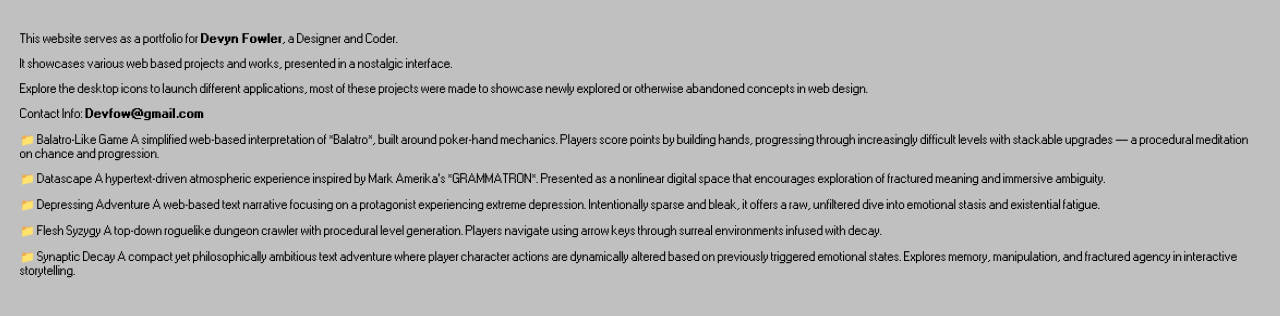
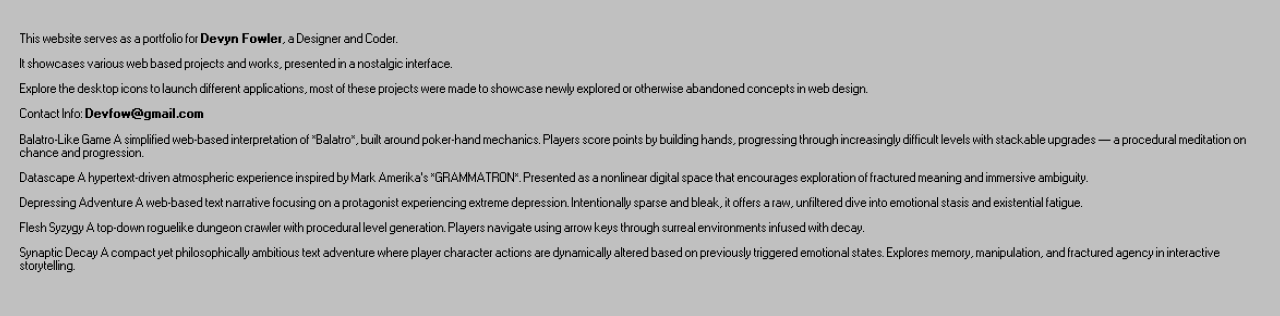
Before and after one commit to Devfow/portfolio, a plain HTML site: page projects/readme.html in a window 1280 px wide. Drawn offline with nearby package versions, Linux system fonts and the light colour scheme.

Commit message:
Update readme.html

```diff
--- a/projects/readme.html
+++ b/projects/readme.html
@@ -23,24 +23,24 @@
     <p>It showcases various web based projects and works, presented in a nostalgic interface.</p>
     <p>Explore the desktop icons to launch different applications, most of these projects were made to showcase newly explored or otherwise abandoned concepts in web design.</p>
 <p>Contact Info: <strong>Devfow@gmail.com</strong> </p>
-<p>📁 Balatro-Like Game
+<p> Balatro-Like Game
 A simplified web-based interpretation of *Balatro*, built around poker-hand mechanics.
 Players score points by building hands, progressing through increasingly difficult levels with stackable upgrades —
 a procedural meditation on chance and progression.</p>
 
-<p>📁 Datascape
+<p> Datascape
 A hypertext-driven atmospheric experience inspired by Mark Amerika’s *GRAMMATRON*.
 Presented as a nonlinear digital space that encourages exploration of fractured meaning and immersive ambiguity.</p>
 
-<p>📁 Depressing Adventure
+<p> Depressing Adventure
 A web-based text narrative focusing on a protagonist experiencing extreme depression.
 Intentionally sparse and bleak, it offers a raw, unfiltered dive into emotional stasis and existential fatigue.</p>
 
-<p>📁 Flesh Syzygy
+<p> Flesh Syzygy
 A top-down roguelike dungeon crawler with procedural level generation.
 Players navigate using arrow keys through surreal environments infused with decay.</p>
 
-<p>📁 Synaptic Decay
+<p> Synaptic Decay
 A compact yet philosophically ambitious text adventure
 where player character actions are dynamically altered based on previously triggered emotional states.
 Explores memory, manipulation, and fractured agency in interactive storytelling.</p>
```
